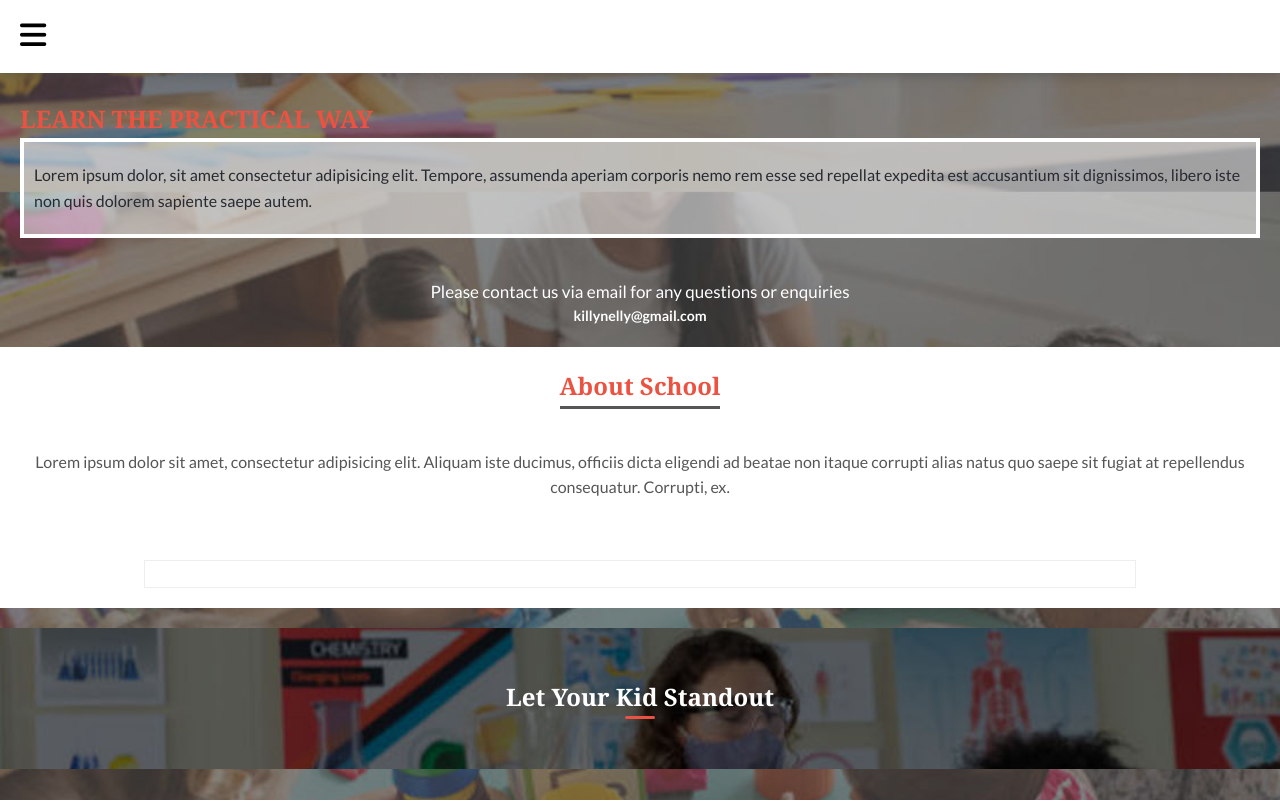
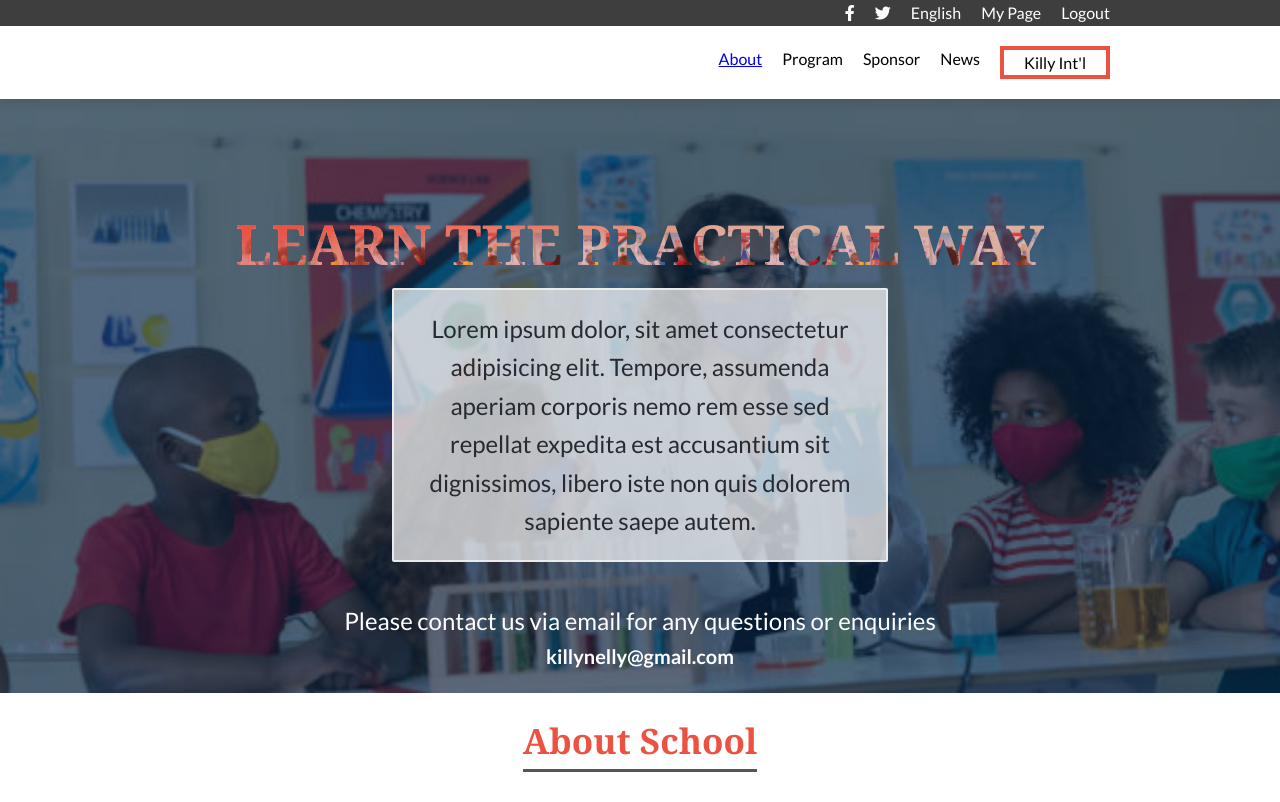
Before and after one commit to killy10o10/joyful-learning, a website: page about.html in a window 1280 px wide. Shown: the top 802 px of the page. Drawn offline with Linux system fonts and the light colour scheme; a web font is replaced by a local one.

Commit message:
Add about page for desktop

```diff
--- a/about.html
+++ b/about.html
@@ -6,6 +6,7 @@
     <meta name="viewport" content="width=device-width, initial-scale=1.0" />
     <!-- Internal CSS -->
     <link rel="stylesheet" href="./styles/about.css" />
+    <link rel="stylesheet" href="./styles/button.css" />
     <!-- External CSS -->
     <link
       rel="stylesheet"
@@ -18,6 +19,24 @@
     <header>
       <nav class="mobile-nav">
         <i class="fa-solid fa-bars"></i>
+      </nav>
+      <nav class="desktop-nav-2">
+        <ul class="flex-list">
+          <li><a href=""></a><i class="fa-brands fa-facebook-f"></i></li>
+          <li><a href=""></a><i class="fa-brands fa-twitter"></i></li>
+          <li><a href=""></a>English</li>
+          <li><a href=""></a>My Page</li>
+          <li><a href=""></a>Logout</li>
+        </ul>
+      </nav>
+      <nav class="desktop-nav">
+        <ul class="flex-list">
+          <li><a href="about.html">About</a></li>
+          <li><a href="#"></a>Program</li>
+          <li><a href="#"></a>Sponsor</li>
+          <li><a href="#"></a>News</li>
+          <li class="last-child bubbly-button"><a href="#"></a>Killy Int'l</li>
+        </ul>
       </nav>
     </header>
     <!-- Headline Section -->
@@ -49,7 +68,7 @@
         </p>
       </div>
       <div class="logo">
-        <img src="./images/logo.jpg" alt="" />
+        <img src="./images/school-logo.png" alt="" />
       </div>
     </section>
     <!--Standout Section  -->
@@ -79,12 +98,15 @@
     </section>
     <!--Footer -->
     <footer id="footer">
-      <img src="./images/school-logo-transparent.png" alt="" />
+      <a href="index.html" class="foot-logo"
+        ><img src="./images/school-logo-transparent.png" alt=""
+      /></a>
       <p id="outro">
         Lorem ipsum, dolor sit amet consectetur adipisicing elit. Ut dolor ipsum
         totam cupiditate, sunt praesentium.
       </p>
       <h5>&copy; 2022, killynelly@gmail.com</h5>
     </footer>
+    <script src="button.js"></script>
   </body>
 </html>
--- a/styles/about.css
+++ b/styles/about.css
@@ -14,11 +14,18 @@ body {
 
 header {
   background-color: white;
-  padding: 20px;
   box-shadow: 0 3px 10px 0 #4b4b4b73;
   position: fixed;
   width: 100%;
   top: 0;
+}
+
+.desktop-nav {
+  display: none;
+}
+
+.desktop-nav-2 {
+  display: none;
 }
 
 h1,
@@ -43,7 +50,7 @@ img {
 /* HEADLINE SECTION */
 
 #headline-section {
-  margin: 100px 20px 20px;
+  padding: 100px 20px 20px;
 }
 
 #headline-section::after {
@@ -74,8 +81,9 @@ img {
   margin-bottom: 20px;
   padding-left: 10px;
   color: #272a31;
-  background-color: #f2f2f292;
-  border: 4px solid white;
+  background-color: #fafafab6;
+  border: 2px solid #eeee;
+  border-radius: 2px;
 }
 
 #message-email {
@@ -161,7 +169,7 @@ img {
 
 .fact-card {
   min-width: 340px;
-  height: 300px;
+  min-height: 300px;
   display: flex;
   flex-direction: column;
   justify-content: center;
@@ -194,3 +202,114 @@ img {
   color: white;
   font-size: 14px;
 }
+
+/* Desktop Screen */
+@media only screen and (min-device-width: 768px) {
+  /* Header */
+  .mobile-nav {
+    display: none;
+  }
+
+  .desktop-nav {
+    display: flex;
+    justify-content: flex-end;
+    padding: 20px 170px 20px;
+  }
+
+  .flex-list {
+    display: flex;
+    list-style: none;
+    gap: 20px;
+  }
+
+  .flex-list *:hover {
+    cursor: pointer;
+  }
+
+  .last-child {
+    padding: 0 20px 0 20px;
+    border: 4px solid #ec5242;
+  }
+
+  .desktop-nav-2 {
+    display: flex;
+    justify-content: end;
+    background-color: #3e3e3e;
+    color: white;
+    padding-right: 170px;
+  }
+
+  /* Headline */
+  #headline-section {
+    display: flex;
+    flex-direction: column;
+    background-image: url('../images/teacher-kids-science.png');
+    background-repeat: no-repeat;
+    background-position: bottom;
+    background-size: cover;
+    padding-top: 200px;
+  }
+
+  .intro-heading {
+    font-size: 55px;
+    margin-left: auto;
+    margin-right: auto;
+    background-image: linear-gradient(to bottom right, rgba(236, 82, 66, 1) 20%, rgba(236, 82, 66, 0.3) 50%), url('../images/schienceLab.jpg');
+    background-position: bottom;
+    background-repeat: repeat;
+    background-size: contain;
+    -webkit-background-clip: text;
+    -webkit-text-fill-color: transparent;
+  }
+
+  #intro-text {
+    max-width: 40%;
+    margin-left: auto;
+    margin-right: auto;
+    text-align: center;
+    font-size: 24px;
+    padding: 20px;
+  }
+
+  #message-email {
+    font-size: 24px;
+  }
+
+  /* ABOUT SECTION */
+
+  #about-heading {
+    font-size: 35px;
+  }
+
+  .about-intro {
+    max-width: 40%;
+    font-size: 24px;
+  }
+
+  .logo {
+    max-width: 25%;
+  }
+
+  #standout-section {
+    display: none;
+  }
+
+  #facts-container {
+    flex-direction: row;
+  }
+
+  .fact-card {
+    width: 420px;
+    height: 320px;
+  }
+
+  /* FOOTER */
+
+  .foot-logo {
+    max-width: 20%;
+  }
+
+  #outro {
+    max-width: 30%;
+  }
+}
--- a/styles/button.scss
+++ b/styles/button.scss
@@ -6,9 +6,6 @@ $baby-blue: #f8faff;
 .bubbly-button {
   -webkit-appearance: none;
   appearance: none;
-  background-color: $button-bg;
-  border-radius: 4px;
-  border: none;
   cursor: pointer;
   position: relative;
   transition: transform ease-in 0.1s, box-shadow ease-in 0.25s;
--- a/styles/style.css
+++ b/styles/style.css
@@ -14,7 +14,6 @@ body {
 
 header {
   background-color: white;
-  padding: 20px;
   box-shadow: 0 3px 10px 0 #4b4b4b73;
   position: fixed;
   width: 100%;
@@ -66,9 +65,6 @@ img {
 
 .intro-heading {
   font-size: 35px;
-
-  /* color: #ec5242; */
-
   background-image: linear-gradient(to bottom right, rgba(236, 82, 66, 1) 20%, rgba(236, 82, 66, 0.3) 50%), url('../images/teacher-kids.jpg');
   background-repeat: repeat;
   background-size: contain;
@@ -137,6 +133,7 @@ img {
   padding: 20px;
   background-color: #ec5242;
   font-weight: bold;
+  border-radius: 4px;
 }
 
 /* Teacher Section */
@@ -258,6 +255,7 @@ footer {
   .desktop-nav {
     display: flex;
     justify-content: flex-end;
+    padding: 20px 170px 20px;
   }
 
   .flex-list {
@@ -266,9 +264,21 @@ footer {
     gap: 20px;
   }
 
+  .flex-list *:hover {
+    cursor: pointer;
+  }
+
   .last-child {
     padding: 0 20px 0 20px;
     border: 4px solid #ec5242;
+  }
+
+  .desktop-nav-2 {
+    display: flex;
+    justify-content: end;
+    background-color: #3e3e3e;
+    color: white;
+    padding-right: 170px;
   }
 
   /* Headline Section */
```
Also changed, not shown: index.html (+10 -1 lines), images/schienceLab.jpg (renamed from images/istockphoto-1282838281-612x612.jpg), images/teacher-kids-science.png (added), styles/button.css, 1 other file.
